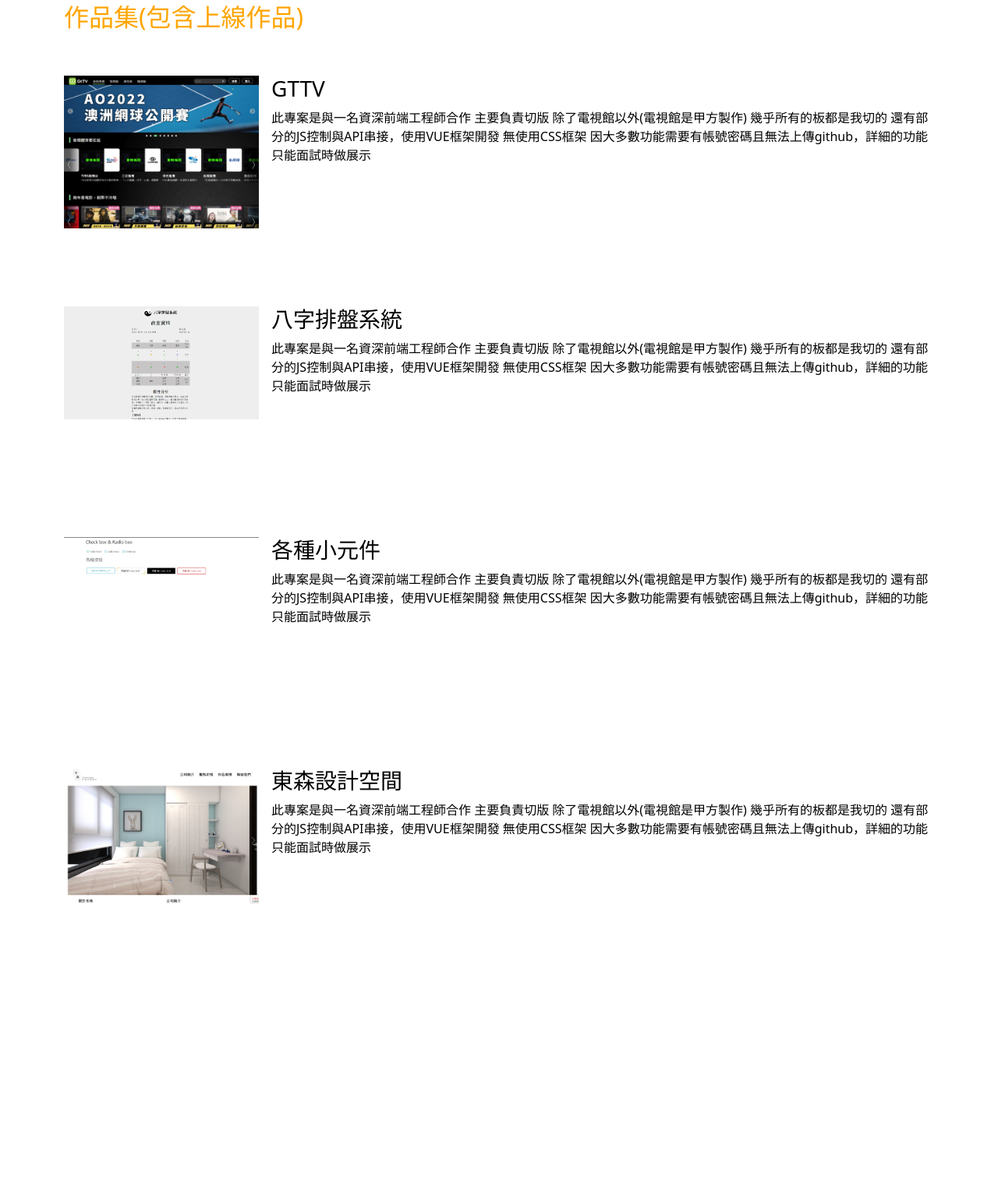
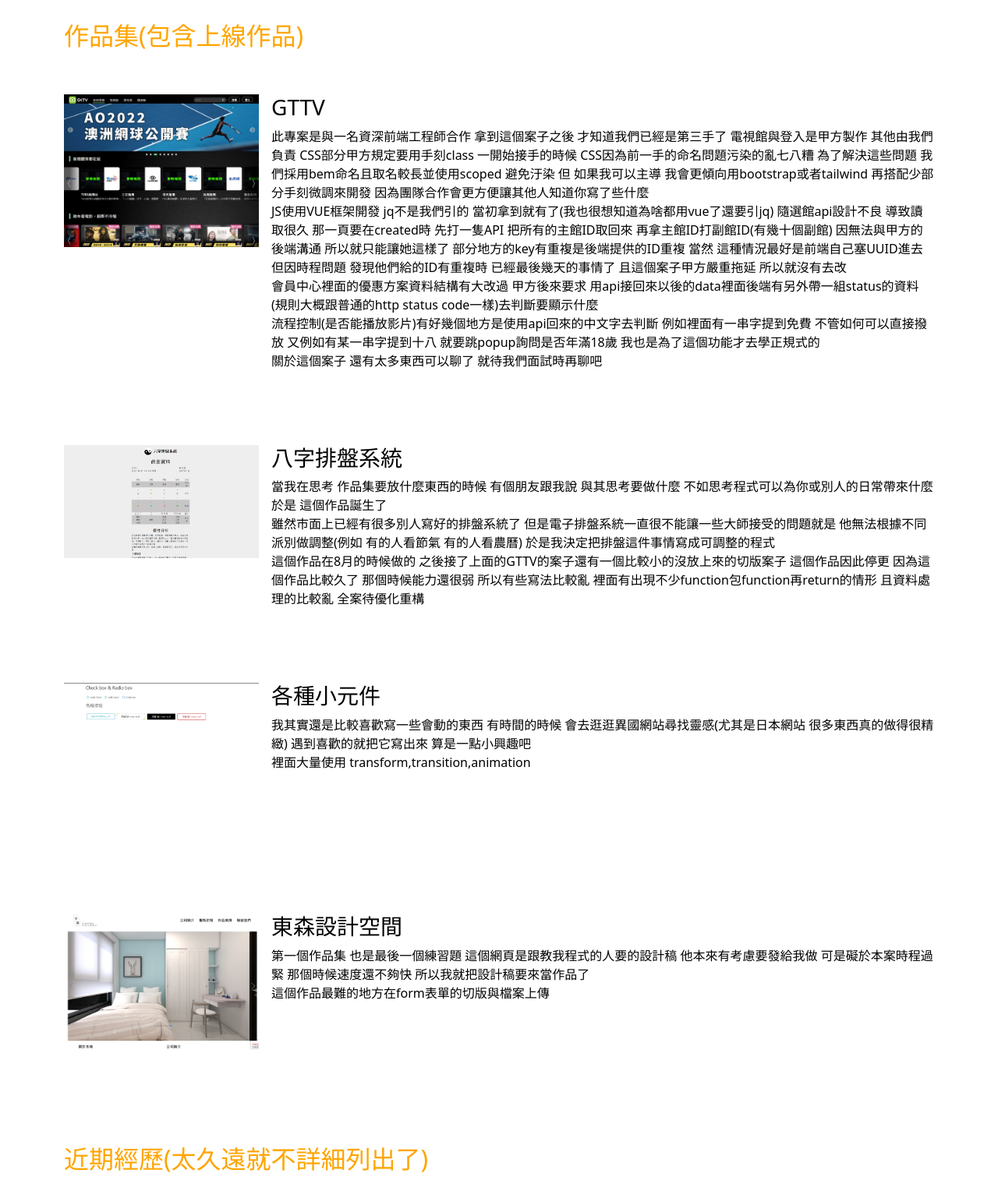
Before and after one commit to haze3161798/haze3161798.github.io, a plain HTML site: page index.html in a window 1280 px wide. Shown: the part 998-2508 px from the top of the page at 78% size. Before the commit the page ends 2231 px from the top, so only its background shows below. Drawn offline with nearby package versions, Linux system fonts and the light colour scheme.

Commit message:
add some article

```diff
--- a/index.html
+++ b/index.html
@@ -59,6 +59,7 @@
             api有新增刪除閱讀以及修改</br>
             需要使用使用async await promise then ...等等的非同步處理</br>
             接回來之後array的操作 像是foreach map concat includes append ...(解構)</br>
+            會寫一點點正規試(不熟練)
         </ul>
         <ul class="skill-item">
           <span class="h5">
@@ -153,9 +154,17 @@
           <h3>GTTV</h3>
           <div>
             此專案是與一名資深前端工程師合作
-            主要負責切版 除了電視館以外(電視館是甲方製作) 幾乎所有的板都是我切的
-              還有部分的JS控制與API串接，使用VUE框架開發 無使用CSS框架
-              因大多數功能需要有帳號密碼且無法上傳github，詳細的功能只能面試時做展示
+          拿到這個案子之後 才知道我們已經是第三手了 電視館與登入是甲方製作 其他由我們負責
+          CSS部分甲方規定要用手刻class 一開始接手的時候 CSS因為前一手的命名問題污染的亂七八糟
+          為了解決這些問題 我們採用bem命名且取名較長並使用scoped 避免汙染
+          但 如果我可以主導 我會更傾向用bootstrap或者tailwind 再搭配少部分手刻微調來開發 因為團隊合作會更方便讓其他人知道你寫了些什麼<br>
+          JS使用VUE框架開發 jq不是我們引的 當初拿到就有了(我也很想知道為啥都用vue了還要引jq)
+          隨選館api設計不良 導致讀取很久 那一頁要在created時 先打一隻API 把所有的主館ID取回來 再拿主館ID打副館ID(有幾十個副館) 因無法與甲方的後端溝通 所以就只能讓她這樣了
+          部分地方的key有重複是後端提供的ID重複 當然 這種情況最好是前端自己塞UUID進去 但因時程問題 發現他們給的ID有重複時 已經最後幾天的事情了 且這個案子甲方嚴重拖延 所以就沒有去改<br>
+          會員中心裡面的優惠方案資料結構有大改過 甲方後來要求 用api接回來以後的data裡面後端有另外帶一組status的資料(規則大概跟普通的http status code一樣)去判斷要顯示什麼<br>
+          流程控制(是否能播放影片)有好幾個地方是使用api回來的中文字去判斷 例如裡面有一串字提到免費 不管如何可以直接撥放 又例如有某一串字提到十八 就要跳popup詢問是否年滿18歲
+          我也是為了這個功能才去學正規式的<br>
+          關於這個案子 還有太多東西可以聊了 就待我們面試時再聊吧
           </div>
         </div>
       </div>
@@ -168,10 +177,12 @@
         <div class="ps-3">
           <h3>八字排盤系統</h3>
           <div>
-            此專案是與一名資深前端工程師合作
-            主要負責切版 除了電視館以外(電視館是甲方製作) 幾乎所有的板都是我切的
-              還有部分的JS控制與API串接，使用VUE框架開發 無使用CSS框架
-              因大多數功能需要有帳號密碼且無法上傳github，詳細的功能只能面試時做展示
+            當我在思考 作品集要放什麼東西的時候 有個朋友跟我說 與其思考要做什麼 不如思考程式可以為你或別人的日常帶來什麼 於是 這個作品誕生了 <br>
+            雖然市面上已經有很多別人寫好的排盤系統了 但是電子排盤系統一直很不能讓一些大師接受的問題就是 他無法根據不同派別做調整(例如 有的人看節氣 有的人看農曆)
+            於是我決定把排盤這件事情寫成可調整的程式<br>
+            這個作品在8月的時候做的 之後接了上面的GTTV的案子還有一個比較小的沒放上來的切版案子 這個作品因此停更 因為這個作品比較久了 那個時候能力還很弱 所以有些寫法比較亂
+            裡面有出現不少function包function再return的情形 且資料處理的比較亂 全案待優化重構<br>
+
           </div>
         </div>
       </div>
@@ -184,10 +195,8 @@
         <div class="ps-3">
           <h3>各種小元件</h3>
           <div>
-            此專案是與一名資深前端工程師合作
-            主要負責切版 除了電視館以外(電視館是甲方製作) 幾乎所有的板都是我切的
-              還有部分的JS控制與API串接，使用VUE框架開發 無使用CSS框架
-              因大多數功能需要有帳號密碼且無法上傳github，詳細的功能只能面試時做展示
+            我其實還是比較喜歡寫一些會動的東西 有時間的時候 會去逛逛異國網站尋找靈感(尤其是日本網站 很多東西真的做得很精緻) 遇到喜歡的就把它寫出來 算是一點小興趣吧<br>
+            裡面大量使用 transform,transition,animation
           </div>
         </div>
       </div>
@@ -200,14 +209,19 @@
         <div class="ps-3">
           <h3>東森設計空間</h3>
           <div>
-            此專案是與一名資深前端工程師合作
-            主要負責切版 除了電視館以外(電視館是甲方製作) 幾乎所有的板都是我切的
-              還有部分的JS控制與API串接，使用VUE框架開發 無使用CSS框架
-              因大多數功能需要有帳號密碼且無法上傳github，詳細的功能只能面試時做展示
+            第一個作品集 也是最後一個練習題
+            這個網頁是跟教我程式的人要的設計稿 他本來有考慮要發給我做 可是礙於本案時程過緊 那個時候速度還不夠快 所以我就把設計稿要來當作品了<br>
+            這個作品最難的地方在form表單的切版與檔案上傳
           </div>
         </div>
       </div>
     </a>
+  </section>
+  <section class="container pt-5">
+    <h2 class="title">
+      近期經歷(太久遠就不詳細列出了)
+    </h2>
+
   </section>
   <!-- <a class="" style="margin-right: 6px;" href="./dongsen/index.html">
   to 冬森設計空間
```
